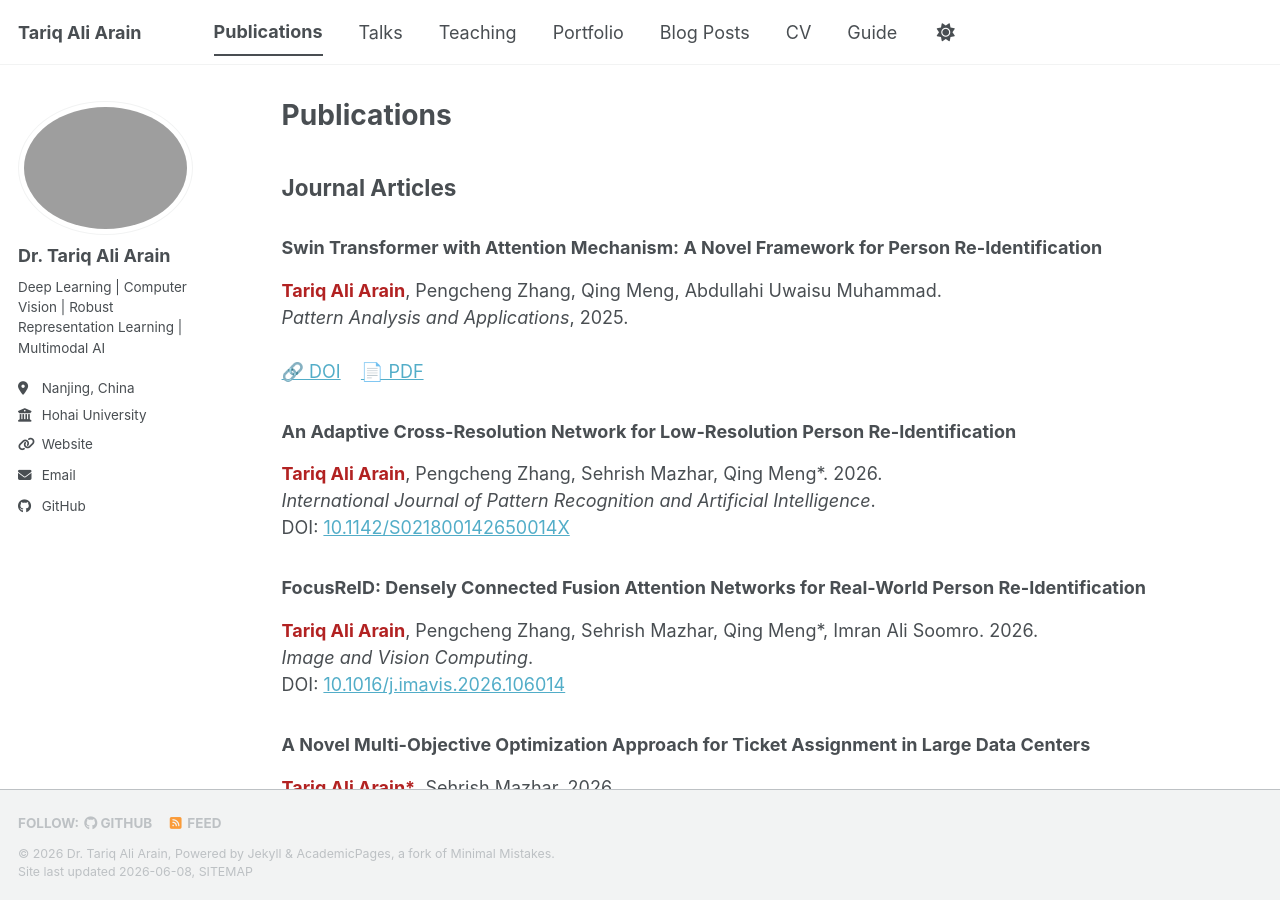
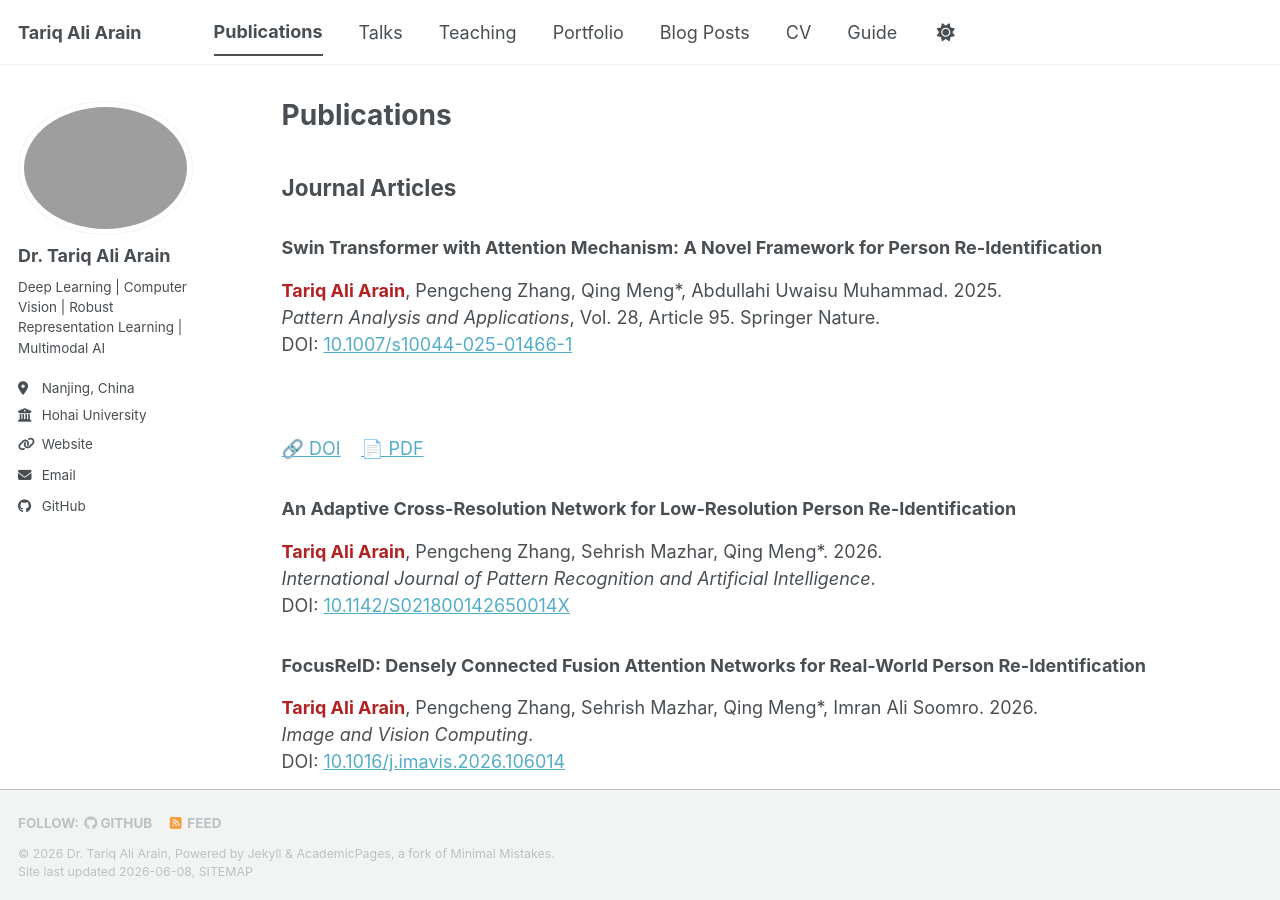
Before and after one commit to tariqaliarain/tariqaliarain.github.io, a Jekyll site: the page built from _pages/publications.html, in a window 1280 px wide and 900 px high. Built offline with Jekyll 4.4.1, drawn with Linux system fonts in a browser that asks for light colours; a script bundle is joined from its source files by our own code; library files that are not in the unit come from our copies.

Commit message:
Update publications.html

```diff
--- a/_pages/publications.html
+++ b/_pages/publications.html
@@ -8,25 +8,20 @@ author_profile: true
 <h2>Journal Articles</h2>
 
 <h3>Swin Transformer with Attention Mechanism: A Novel Framework for Person Re-Identification</h3>
-
 <p>
-<span style="color:#b22222;"><strong>Tariq Ali Arain</strong></span>,
-Pengcheng Zhang,
-Qing Meng,
-Abdullahi Uwaisu Muhammad.
-
+<span style="color:#b22222;"><strong>Tariq Ali Arain</strong></span>, Pengcheng Zhang, Qing Meng*, Abdullahi Uwaisu Muhammad. 2025.
 <br>
-
-<em>Pattern Analysis and Applications</em>, 2025.
-
+<em>Pattern Analysis and Applications</em>, Vol. 28, Article 95. Springer Nature.
+<br>
+DOI: <a href="https://doi.org/10.1007/s10044-025-01466-1">10.1007/s10044-025-01466-1</a>
+</p>
 <br><br>
 
 <a href="https://doi.org/10.1007/s10044-025-01466-1">🔗 DOI</a>
 &nbsp;&nbsp;
-<a href="/files/papers/SwinTransformer_ReID.pdf">📄 PDF</a>
+<a href="/files/SwinTransformer_ReID.pdf">📄 PDF</a>
 
 </p>
-
 <h3>An Adaptive Cross-Resolution Network for Low-Resolution Person Re-Identification</h3>
 <p>
 <span style="color:#b22222;"><strong>Tariq Ali Arain</strong></span>, Pengcheng Zhang, Sehrish Mazhar, Qing Meng*. 2026.
```
